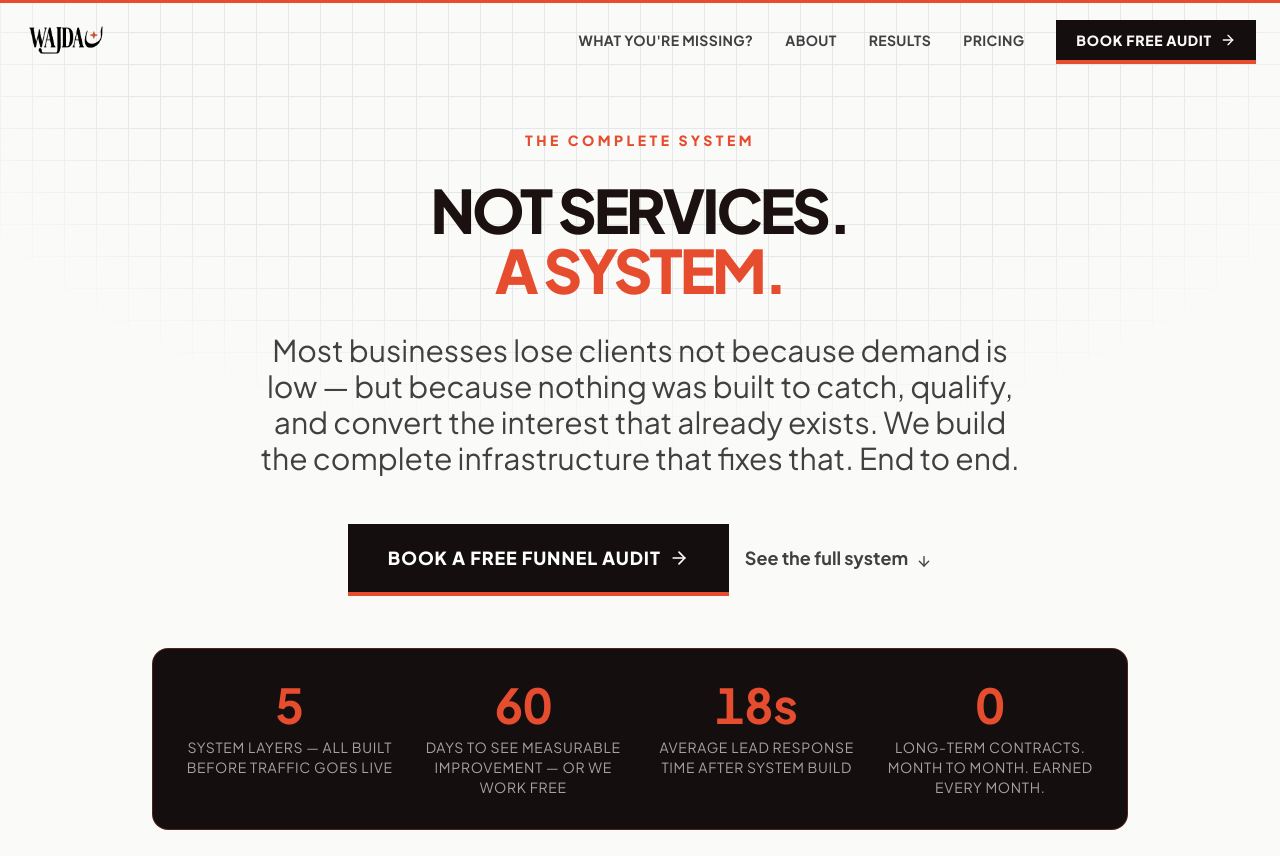
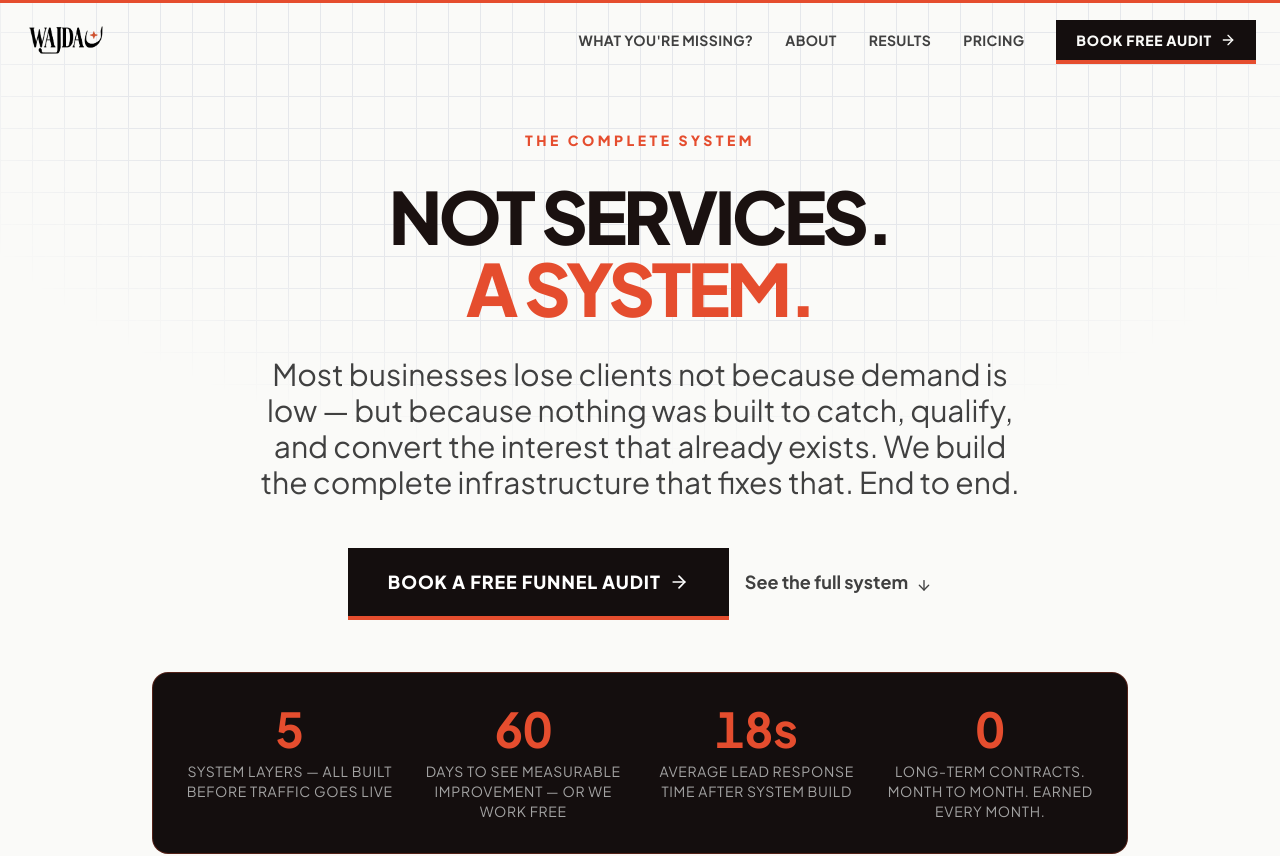
Before and after one commit to DanyalMustafa4074/wajdan-digital-alchemy, a Next.js app: page /services in a window 1280 px wide. Shown: the top 856 px of the page. Built offline with nearby package versions, Linux system fonts and the light colour scheme; a web font is replaced by a local one.

Commit message:
fix: update text sizes for improved visibility in Services component

```diff
--- a/src/pages/Services.tsx
+++ b/src/pages/Services.tsx
@@ -263,7 +263,7 @@ const Services = () => {
             initial={{ opacity: 0, y: 30 }}
             animate={{ opacity: 1, y: 0 }}
             transition={{ delay: 0.1 }}
-            className="text-3xl sm:text-4xl md:text-5xl lg:text-6xl font-black text-[#1A1110] mb-6 md:mb-8 uppercase tracking-tight md:tracking-tighter leading-[1.25]"
+            className="text-4xl sm:text-5xl md:text-6xl lg:text-7xl font-black text-[#1A1110] mb-6 md:mb-8 uppercase tracking-tight md:tracking-tighter leading-[1.08]"
           >
             Not Services.
             <br />
```
